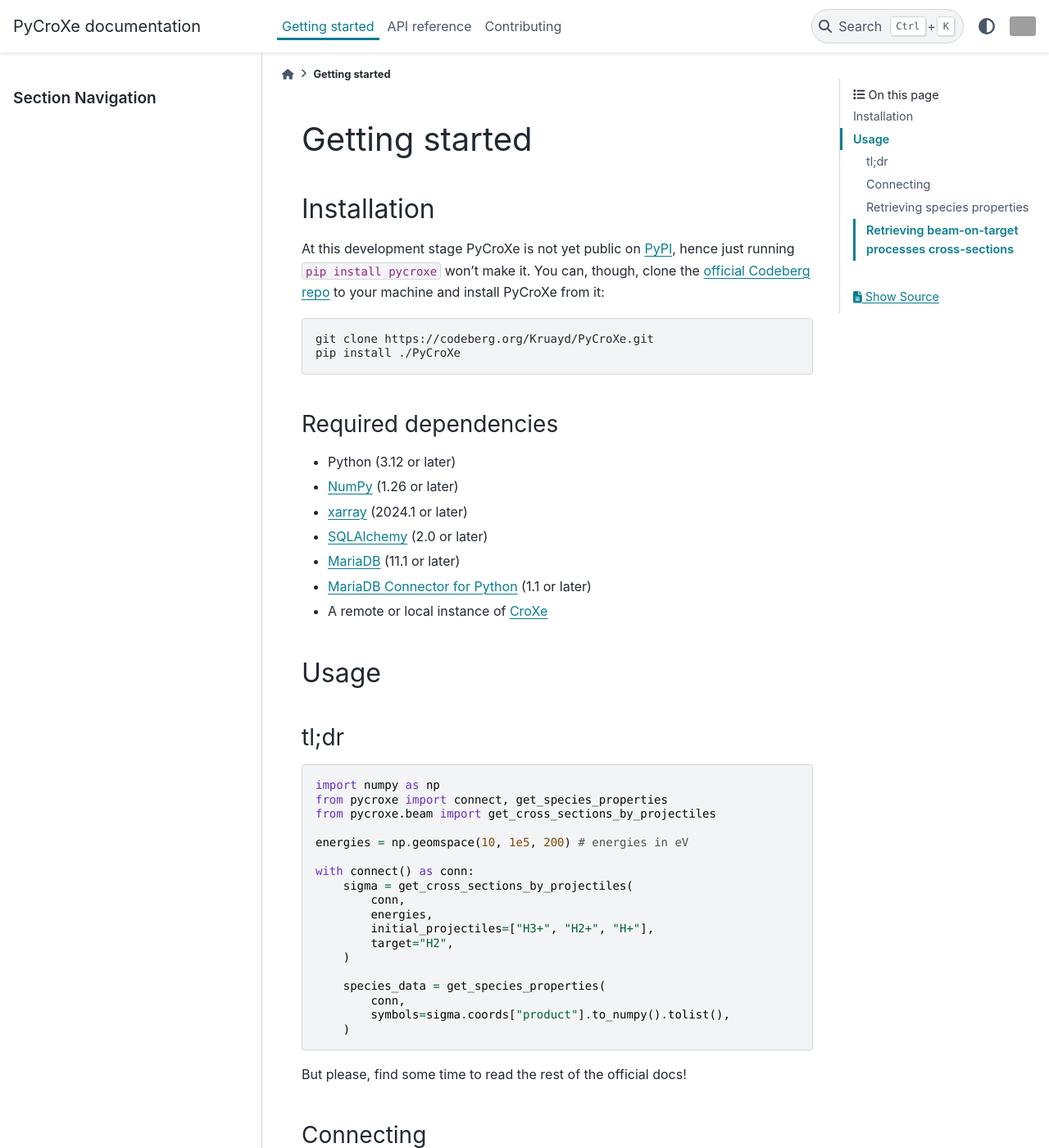
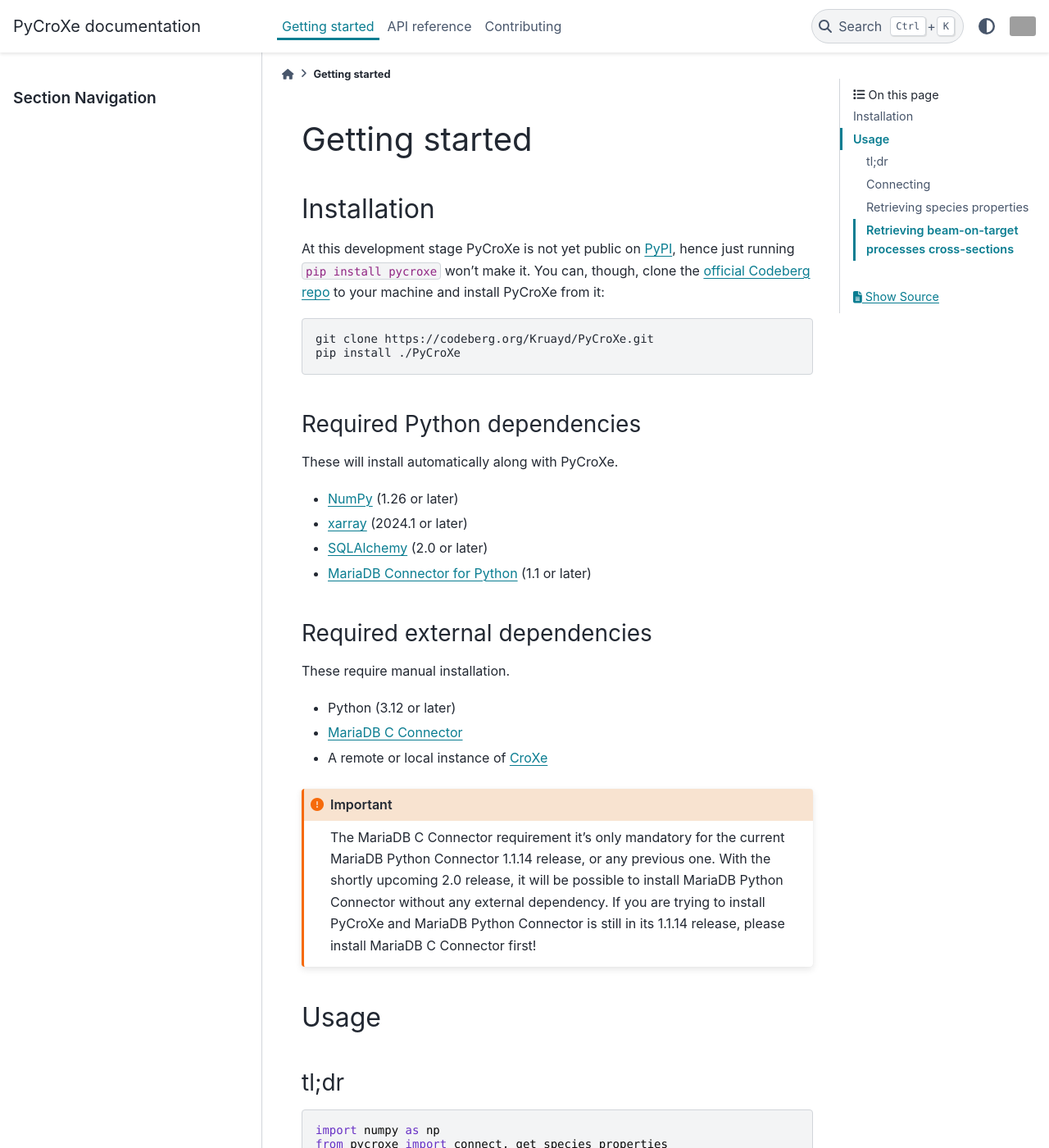
Before and after one commit to Kruayd/PyCroXe-mirror, a Sphinx documentation site: the page built from docs/source/getting_started.rst, in a window 1280 px wide and 1400 px high. Shown: the whole window at 82% size. Built offline with Sphinx 7.4.7 and the PyData theme 0.15.4, drawn with Linux system fonts in a browser that asks for light colours; the version number could not be read and is left out; grey boxes are pictures that could not be loaded.

Commit message:
docs/source/getting_started.rst: Added "IMPORTANT" block about MariaDB C Connector dependency
Now the Required dependencies subsection is split into two: Python and
external.
An "IMPORTANT" block warns about the MariaDB C Connector dependency
issue.

```diff
--- a/docs/source/getting_started.rst
+++ b/docs/source/getting_started.rst
@@ -16,17 +16,34 @@
    git clone https://codeberg.org/Kruayd/PyCroXe.git
    pip install ./PyCroXe
 
-Required dependencies
-.....................
+Required Python dependencies
+............................
 
-* Python (3.12 or later)
+These will install automatically along with PyCroXe.
+
 * `NumPy <https://numpy.org>`_ (1.26 or later)
 * `xarray <https://docs.xarray.dev>`_ (2024.1 or later)
 * `SQLAlchemy <https://www.sqlalchemy.org/>`_ (2.0 or later)
-* `MariaDB <https://mariadb.com>`_ (11.1 or later)
 * `MariaDB Connector for Python <https://mariadb.com/docs/connectors/connectors-quickstart-guides/connector-python-guide>`_
   (1.1 or later)
+
+Required external dependencies
+..............................
+
+These require manual installation.
+
+* Python (3.12 or later)
+* `MariaDB C Connector <https://mariadb.com/docs/connectors/connectors-quickstart-guides/mariadb-connector-c-guide>`_
 * A remote or local instance of `CroXe <https://codeberg.org/Kruayd/CroXe>`_
+
+.. important::
+
+   The MariaDB C Connector requirement it's only mandatory for the current
+   MariaDB Python Connector 1.1.14 release, or any previous one. With the
+   shortly upcoming 2.0 release, it will be possible to install MariaDB Python
+   Connector without any external dependency. If you are trying to install
+   PyCroXe and MariaDB Python Connector is still in its 1.1.14 release, please
+   install MariaDB C Connector first!
 
 Usage
 -----
```
